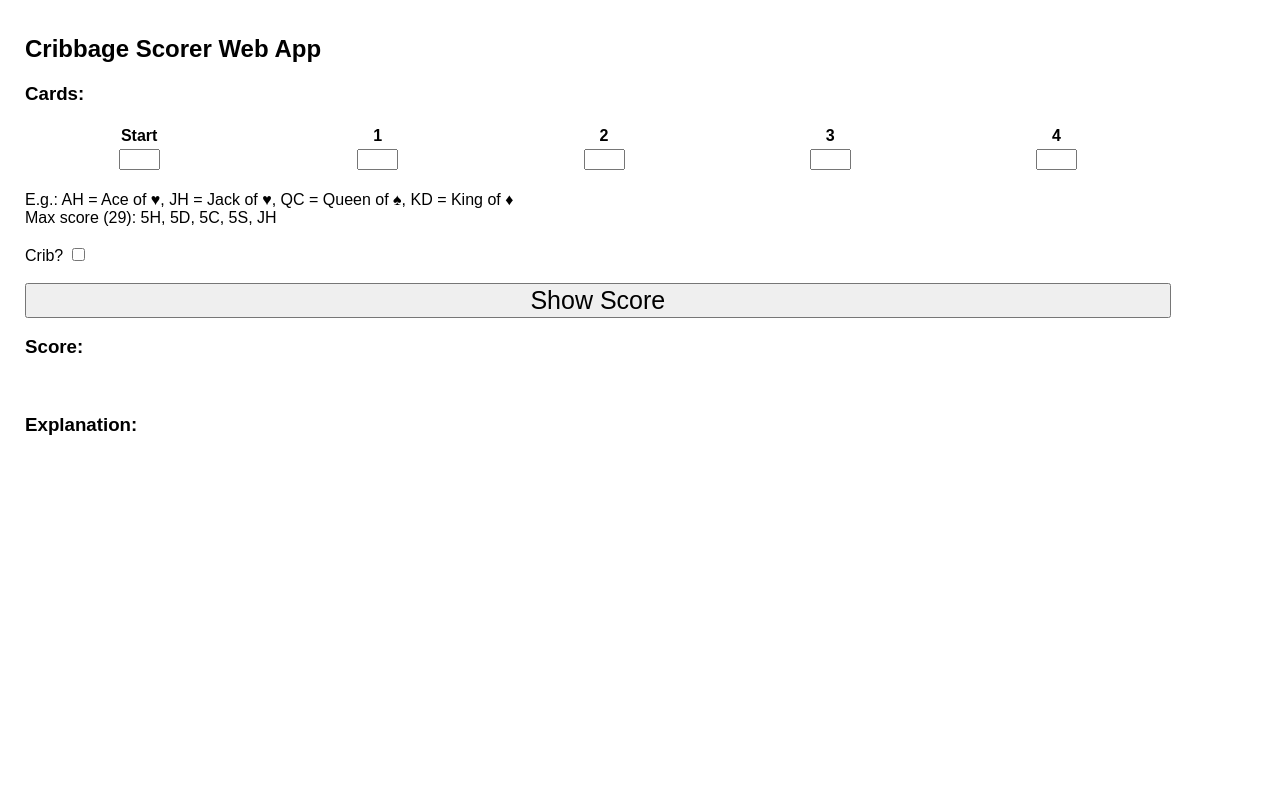
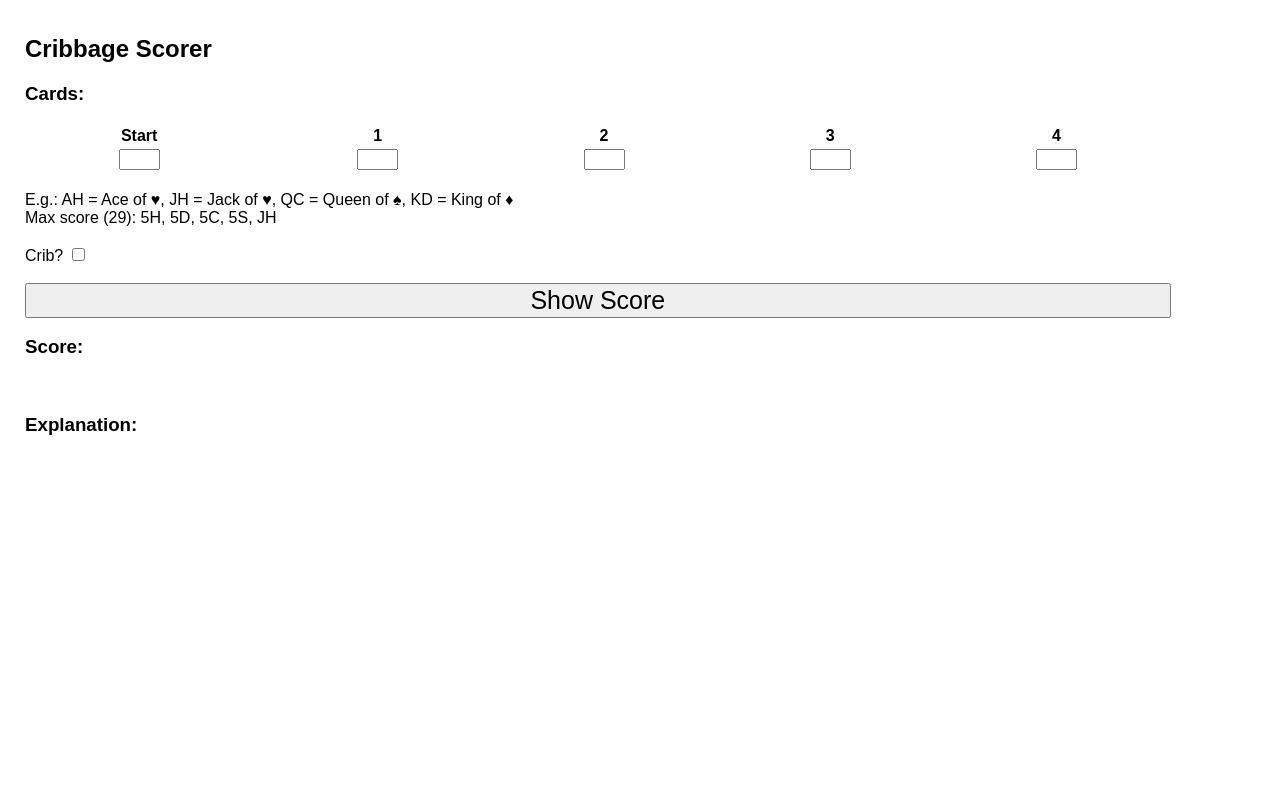
Before and after one commit to phoughton/cribbage_server, a Flask app: page / in a window 1280 px wide. Run offline with Flask 2, Linux system fonts and the light colour scheme.

Commit message:
Name the deploy step, fix title back

```diff
--- a/templates/index.html
+++ b/templates/index.html
@@ -2,7 +2,7 @@
 <html>
   <HEAD>
     <meta name="viewport" content="width=device-width, initial-scale=1.0">
-    <TITLE>Cribbage Scorer Web App</TITLE>
+    <TITLE>Cribbage Scorer</TITLE>
     <style>
 * {
   box-sizing: border-box;
@@ -47,7 +47,7 @@ table, th, td {
   </HEAD>
 <body>
 <DIV class="mainBody">
-<h2>Cribbage Scorer Web App</h2>
+<h2>Cribbage Scorer</h2>
 
 <H3>Cards:</H3>
 <FORM>
```
Also changed, not shown: .github/workflows/main.yml.
